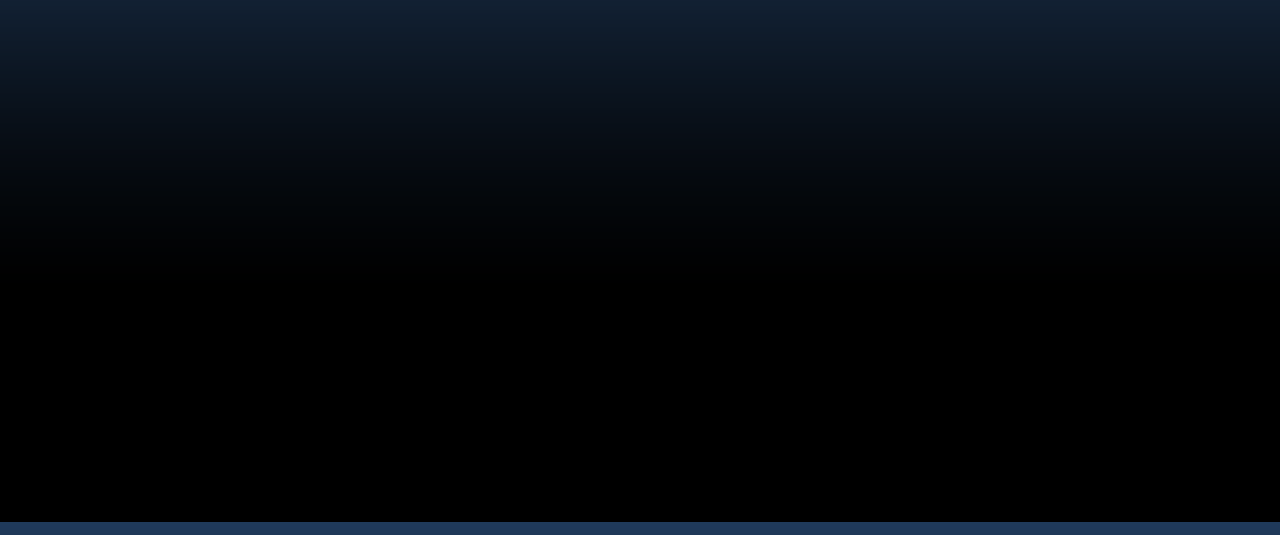
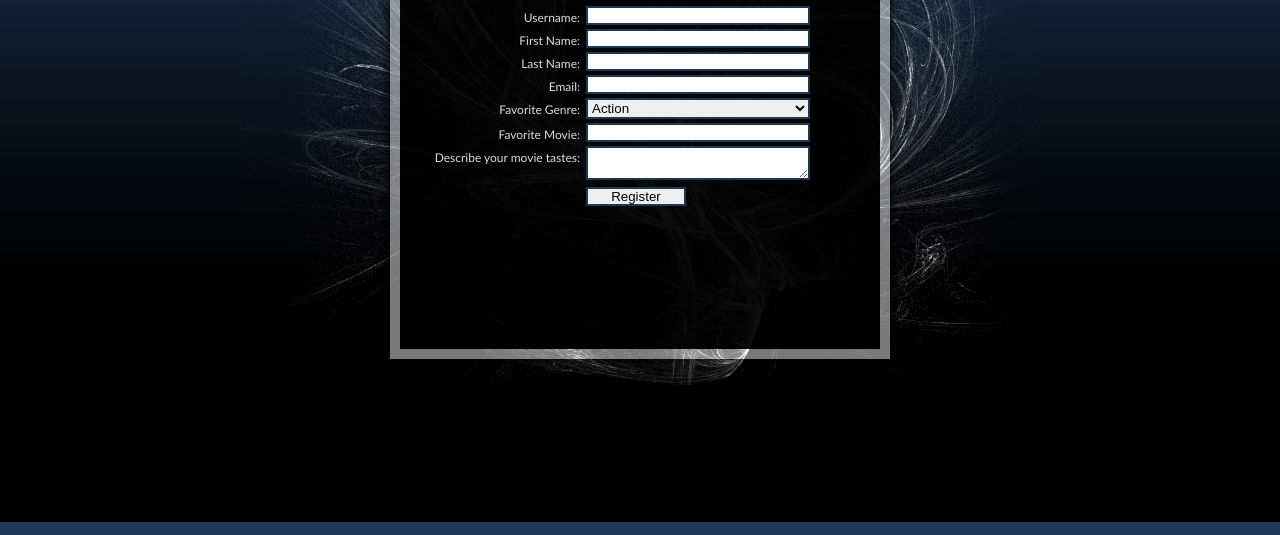
Before and after one commit to SpencerCornelia/movie_reviews, a plain HTML site: page index.html in a window 1280 px wide. Shown: the part 265-800 px from the top of the page. Drawn offline with Linux system fonts and the light colour scheme.

Commit message:
added all files from site

```diff
--- a/index.html
+++ b/index.html
@@ -1,11 +1,41 @@
-<!doctype html>
-<html>
+<!DOCTYPE html PUBLIC "-//W3C//DTD XHTML 1.0 Transitional//EN"
+        "http://www.w3.org/TR/xhtml1/DTD/xhtml1-transitional.dtd">
+<html xmlns="http://www.w3.org/1999/xhtml">
 <head>
-	<title>Movie Reviews App</title>
-	<link href="css/movies.css" rel="stylesheet" type="text/css">
-	<script src="scripts/validation.js" type="text/javascript"></script>
+  <title>Mike's Movies</title>
+  <link rel="stylesheet" href="css/movies.css" />
 </head>
+
+
 <body>
-
+ <div id="wrapper">
+  <h1>Please register to access reviews:</h1>
+   <ul>
+    <li><label for="username">Username:</label><input id="username" type="text" name="username" /></li>
+    <li><label for="firstname">First Name:</label><input id="firstname" type="text" name="firstname" /></li>
+    <li><label for="lastname">Last Name:</label><input id="lastname" type="text" name="lastname" /></li>
+    <li><label for="email">Email:</label><input id="email" type="text" name="email" /></li>
+    <li>
+     <label for="genre">Favorite Genre:</label>
+     <select name="genre" id="genre">
+      <option value="Action">Action</option>
+      <option value="Adventure">Adventure</option>
+      <option value="Comedy">Comedy</option>
+      <option value="Crime">Crime</option>
+      <option value="Documentary">Documentary</option>
+      <option value="Drama">Drama</option>
+      <option value="Horror">Horror</option>
+      <option value="Musical">Musical</option>
+      <option value="Romance">Romance</option>
+      <option value="SciFi">Sci-Fi/Fantasy</option>
+      <option value="Suspense">Suspense</option>
+      <option value="Western">Western</option>
+     </select>
+    </li>
+    <li><label for="favorite">Favorite Movie:</label><input id="favorite" type="text" name="favorite" /></li>
+    <li><label for="tastes">Describe your movie tastes:</label><textarea name="tastes" cols="60" rows="2" id="tastes"></textarea></li>
+    <li><label for="register"></label><input id="register" type="submit" value="Register" name="register" /></li>
+   </ul>
+ </div>
 </body>
 </html>
```
Also changed, not shown: thanks.html (added, +21 -0 lines), 1 other file.
